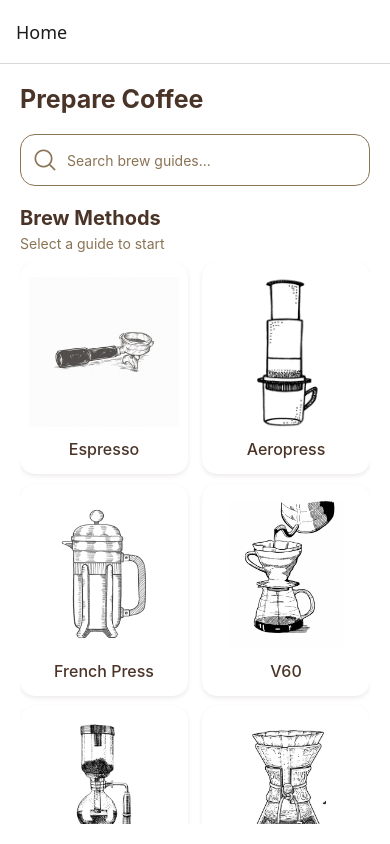
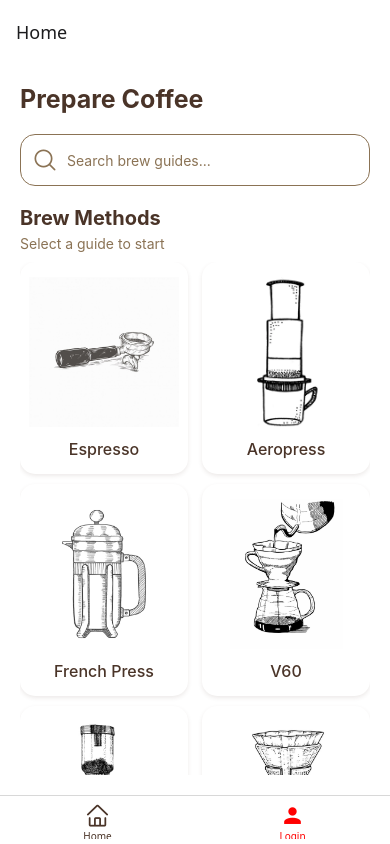
Before and after one commit to aya-alsakkaf/RN-Navigation-Demo, a React Native app: screen /HomeNav in a window 390 px wide. Built offline with nearby package versions, Linux system fonts and the light colour scheme.

Commit message:
Bottom Tab

```diff
--- a/App.js
+++ b/App.js
@@ -8,6 +8,7 @@ import Onboarding from "./src/screens/Welcome/Onboarding";
 import { NavigationContainer } from "@react-navigation/native";
 import AuthNavigation from "./src/navigation/AuthNavigation/AuthNavigation";
 import HomeNavigation from "./src/navigation/HomeNavigation/HomeNavigation";
+import MainNavigation from "./src/navigation/MainNavigation/MainNavigation";
 export default function App() {
   return (
     <NavigationContainer>
@@ -16,7 +17,8 @@ export default function App() {
       {/* <BrewDetails /> */}
 
       {/* <AuthNavigation /> */}
-      <HomeNavigation />
+      {/* <HomeNavigation /> */}
+      <MainNavigation />
     </NavigationContainer>
   );
 }
--- a/package.json
+++ b/package.json
@@ -9,6 +9,7 @@
     "web": "expo start --web"
   },
   "dependencies": {
+    "@react-navigation/bottom-tabs": "^7.2.0",
     "@react-navigation/native": "^7.0.14",
     "@react-navigation/native-stack": "^7.2.0",
     "expo": "~52.0.11",
--- a/src/navigation/HomeNavigation/HomeNavigation.js
+++ b/src/navigation/HomeNavigation/HomeNavigation.js
@@ -7,7 +7,11 @@ import BrewDetails from "../../screens/Home/BrewDetails";
 const Stack = createNativeStackNavigator();
 const HomeNavigation = () => {
   return (
-    <Stack.Navigator>
+    <Stack.Navigator
+      screenOptions={{
+        headerShadowVisible: false,
+      }}
+    >
       <Stack.Screen name="Home" component={Home} />
       <Stack.Screen name="Brew Details" component={BrewDetails} />
     </Stack.Navigator>
--- /dev/null
+++ b/src/navigation/MainNavigation/MainNavigation.js
@@ -0,0 +1,46 @@
+import { StyleSheet, Text, View } from "react-native";
+import React from "react";
+import { createBottomTabNavigator } from "@react-navigation/bottom-tabs";
+import HomeNavigation from "../HomeNavigation/HomeNavigation";
+import AuthNavigation from "../AuthNavigation/AuthNavigation";
+import AntDesign from "@expo/vector-icons/AntDesign";
+import MaterialCommunityIcons from "@expo/vector-icons/MaterialCommunityIcons";
+
+const Tab = createBottomTabNavigator();
+const MainNavigation = () => {
+  return (
+    <Tab.Navigator
+      screenOptions={{
+        headerShown: false,
+        headerShadowVisible: false,
+        tabBarActiveTintColor: "#4A3428",
+        tabBarInactiveTintColor: "red",
+      }}
+    >
+      <Tab.Screen
+        name="HomeNav"
+        component={HomeNavigation}
+        options={{
+          tabBarIcon: ({ color, size }) => (
+            <AntDesign name="home" size={size} color={color} />
+          ),
+          tabBarLabel: "Home",
+        }}
+      />
+      <Tab.Screen
+        name="AuthNav"
+        component={AuthNavigation}
+        options={{
+          tabBarIcon: ({ color, size }) => (
+            <MaterialCommunityIcons name="account" size={size} color={color} />
+          ),
+          tabBarLabel: "Login",
+        }}
+      />
+    </Tab.Navigator>
+  );
+};
+
+export default MainNavigation;
+
+const styles = StyleSheet.create({});
```
Also changed, not shown: 1 other file (tests, documents, lock files or other folders).
